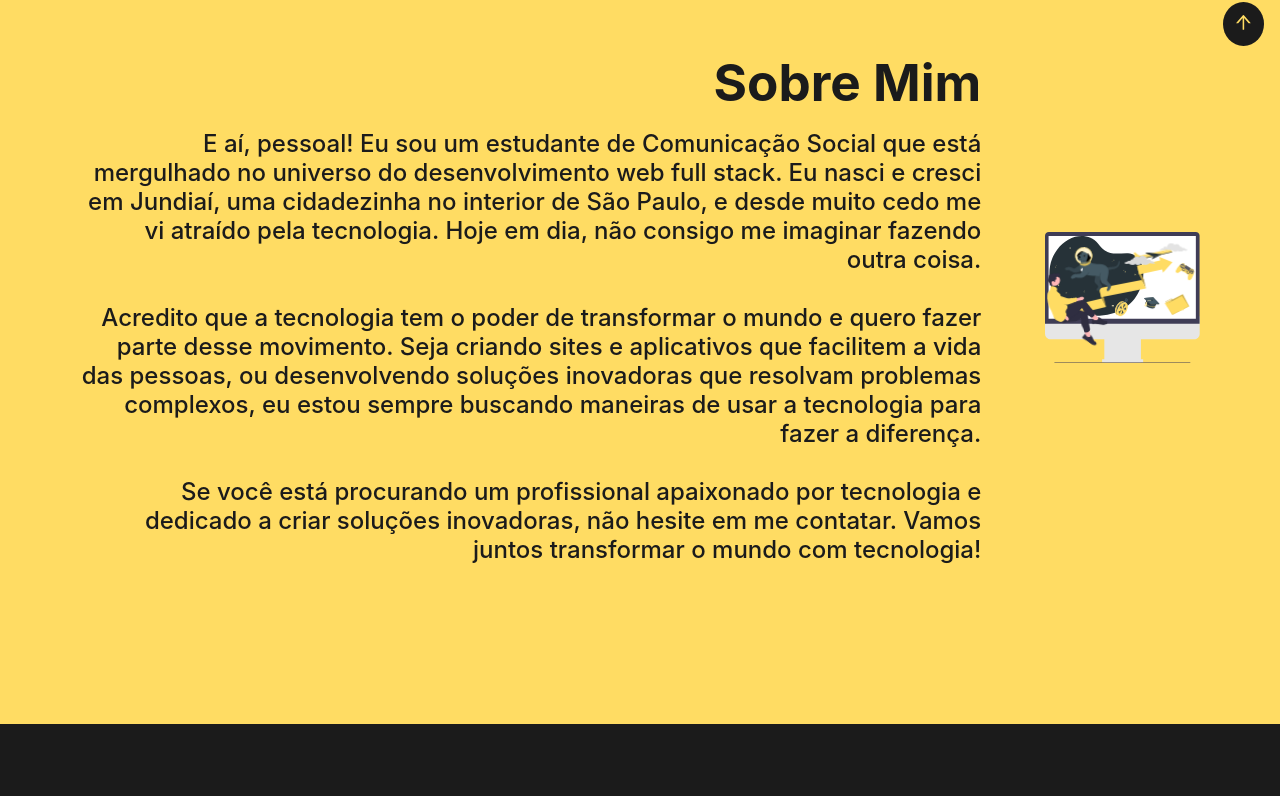
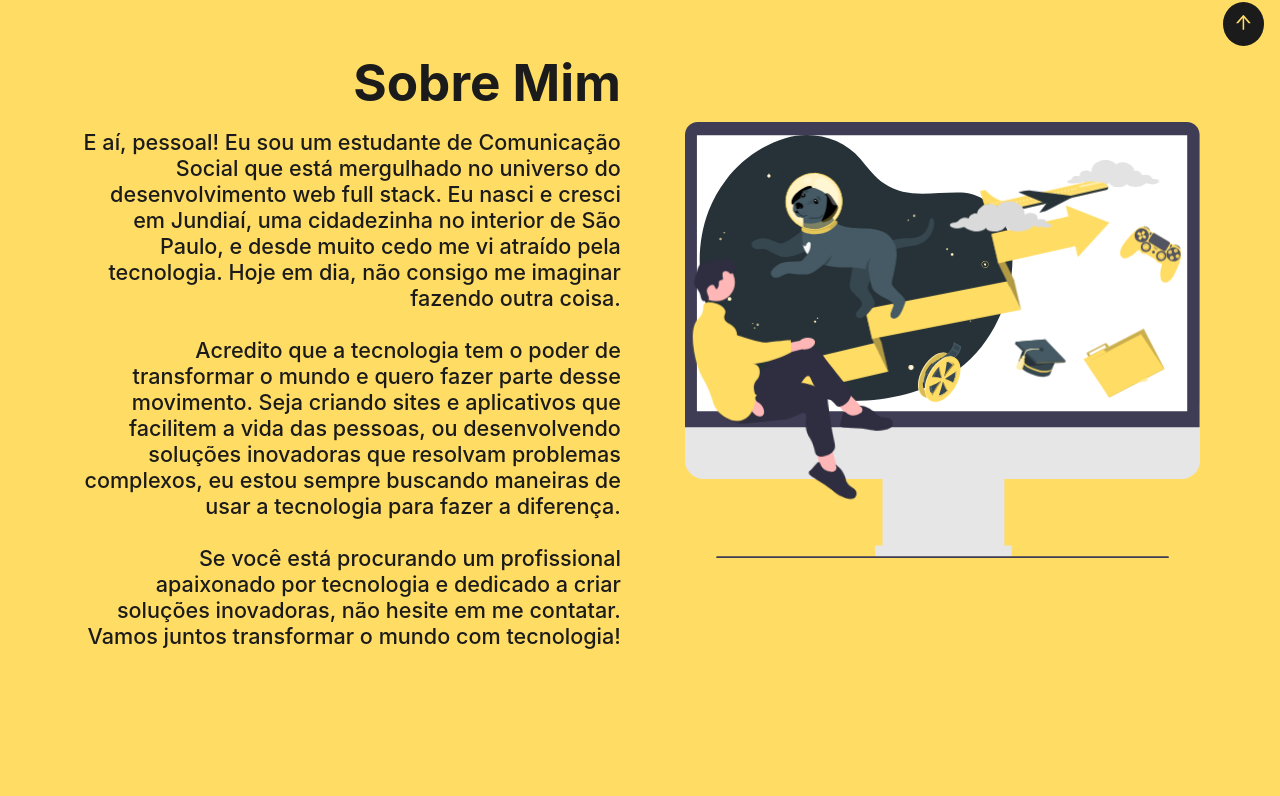
Before and after one commit to mateus-gotardi/My-Portfolio, a Next.js app: page / in a window 1280 px wide. Shown: the part 738-1534 px from the top of the page. Built offline with nearby package versions, Linux system fonts and the light colour scheme; no server answers.

Commit message:
skill update

```diff
--- a/pages/index.js
+++ b/pages/index.js
@@ -37,9 +37,9 @@ export default function Home() {
       </FlexSection>
       <div id='about'>
         <FlexSection backgroundColor={colors.yellow} >
-          <div >
+          <div id='about_text'>
             <Title fontSize="3.2" textAlign='right'>{english ? englishTexts.header1 : portugueseTexts.header1}</Title>
-            <Text fontSize='1.5' textAlign='right'>
+            <Text fontSize='1.35' textAlign='right'>
               {english ? englishTexts.about1 : portugueseTexts.about1}
               <br /><br/>{english?englishTexts.about2:portugueseTexts.about2}
               <br /><br/>{english?englishTexts.about3:portugueseTexts.about3}
--- a/src/components/FlexSection/styles.js
+++ b/src/components/FlexSection/styles.js
@@ -4,15 +4,21 @@ export const Section = styled.section`
     display: flex;
     align-items: center;
     justify-content: space-around;
-    background-color: ${(props)=>props.backgroundColor};
+    background-color: ${(props) => props.backgroundColor};
     padding: 4rem 5rem 10rem 5rem;
     gap: 4rem;
     .animation{
         width: 40rem;
     }
-    @media (max-width:1080px) {
+    #about_text{
+        width: 60%;
+    }
+    @media (max-width:1200px) {
         flex-direction: column;
         padding: 4rem 2rem 10rem 2rem;
+        #about_text{
+            width: 100%;
+        }
     }
     @media (max-width:700px) {
         .animation{
--- a/src/components/Skills/index.js
+++ b/src/components/Skills/index.js
@@ -4,6 +4,7 @@ import { SiAdobeaftereffects, SiAdobepremierepro, SiPostgresql, SiNextdotjs, SiS
 import { DiJavascript1, DiHtml5, DiCss3, DiReact, DiMongodb, DiSass, } from 'react-icons/di'
 import { SkillsDiv } from "./styles"
 import { AiFillApi } from 'react-icons/ai'
+import { FaVuejs } from 'react-icons/fa'
 import SkillsSVG from "../../SVG/skills"
 import AppContext from "../../../AppContext"
 import { useContext } from "react"
@@ -22,7 +23,7 @@ const Skills = ({ color = colors.yellow }) => {
                 </div>
                 <div className="skillsList">
                     <div><DiJavascript1 />JavaScript</div>
-                    <div><SiTypescript/>TypeScript</div>
+                    <div><SiTypescript />TypeScript</div>
                     <div><DiHtml5 />HTML</div>
                     <div><DiCss3 />CSS</div>
                     <div><SiGithub />Git</div>
@@ -30,6 +31,7 @@ const Skills = ({ color = colors.yellow }) => {
                     <div><AiFillApi />API</div>
                     <div><DiReact />ReactJS</div>
                     <div><SiNextdotjs />NextJS</div>
+                    <div><FaVuejs />VueJS</div>
                     <div><DiMongodb />MongoDB</div>
                     <div><SiPostgresql />PostgreSQL</div>
                     <div><SiSequelize />Sequelize</div>
--- a/src/components/Text/styles.js
+++ b/src/components/Text/styles.js
@@ -5,7 +5,7 @@ export const Paragraph = styled.p`
     font-size: ${(props) => props.fontSize}rem;
     text-align:  ${(props) => props.textAlign ? props.textAlign : 'left'};
     font-weight: 480;
-    @media (max-width:1080px) {
+    @media (max-width:1200px) {
         font-size: ${(props) => (props.fontSize / 100) * 95}rem;
         text-align: center;
     }
--- a/src/components/Title/styles.js
+++ b/src/components/Title/styles.js
@@ -13,7 +13,7 @@ export const TitleStyle = styled.h1`
     svg:hover{
         transform: scale(1.3)
     }
-    @media (max-width:1080px) {
+    @media (max-width:1200px) {
         font-size: ${(props) => (props.fontSize / 100) * 95}rem;
         text-align: center;
     }
```
